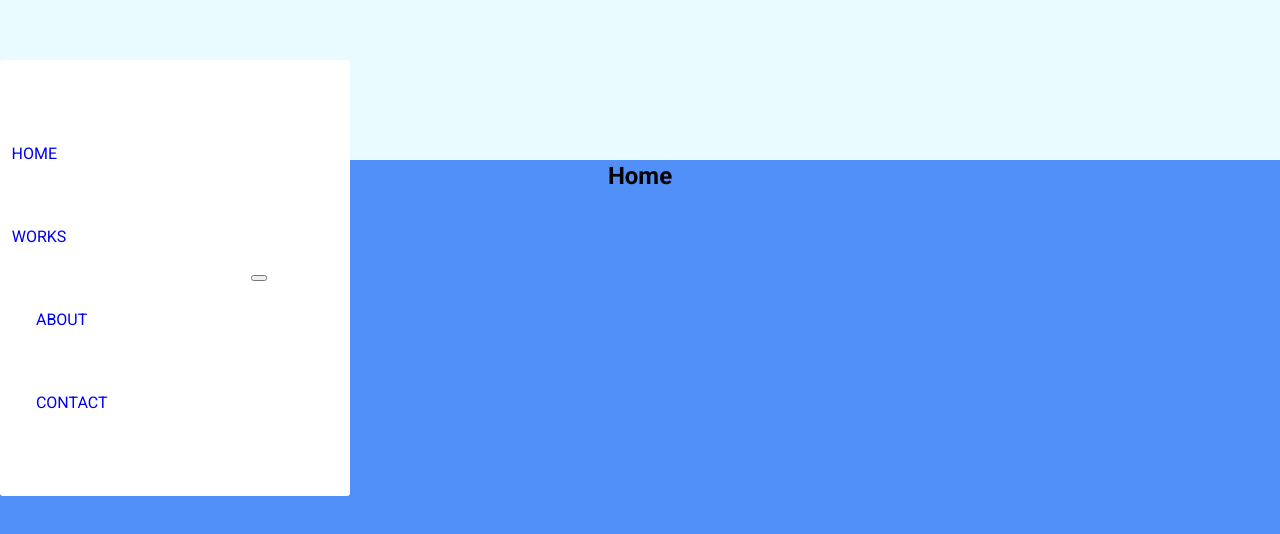
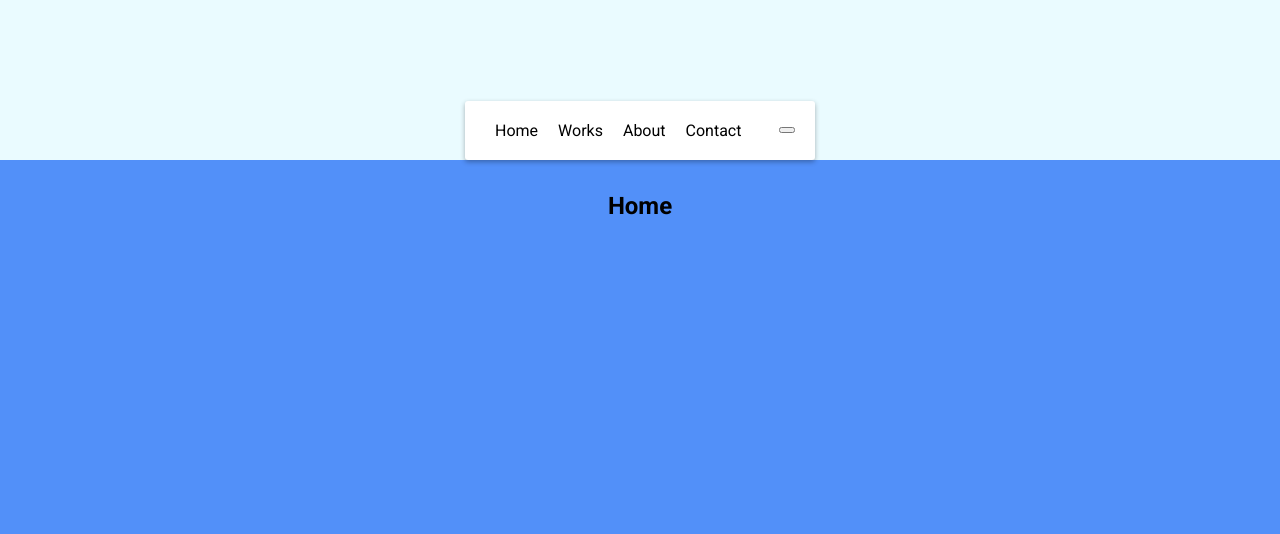
Before and after one commit to Inna-Mykytiuk/50, a website: page animatedNavigation.html in a window 1280 px wide. Shown: the part 240-774 px from the top of the page. Drawn offline with Linux system fonts and the light colour scheme.

Commit message:
add style

```diff
--- a/Sass/layouts/_animated-navigation.scss
+++ b/Sass/layouts/_animated-navigation.scss
@@ -12,7 +12,7 @@
     background-image: linear-gradient(to bottom, #eafbff 0%, #eafbff 50%, #5290f9 50%, #5290f9 100%);
 }
 
-nav {
+.nav-anim {
     display: flex;
     justify-content: center;
     align-items: center;
@@ -20,8 +20,39 @@ nav {
     width: 80px;
     padding: 20px;
     border-radius: 3px;
+    box-shadow: 0 2px 5px rgba(0, 0, 0, 0.3);
+    transition: width 0.6s linear;
 }
 
-nav.active {
+.nav-anim.active {
     width: 350px;
 }
+
+.anim__list {
+    display: flex;
+    padding: 0;
+    margin: 0;
+    width: 0;
+    transition: width 0.6s linear;
+}
+
+.nav-anim.active .anim__list {
+    width: 100%;
+}
+
+.anim__list li {
+    transform: rotateY(0deg);
+    opacity: 0;
+    transition: transform 0.6s linear, opacity 0.6s linear;
+}
+
+.nav-anim.active .anim__list li {
+    opacity: 1;
+    transform: rotateY(360deg);
+}
+
+.anim__link {
+    position: relative;
+    color: #000;
+    margin: 0 10px;
+}
--- a/animatedNavigation.html
+++ b/animatedNavigation.html
@@ -16,18 +16,18 @@
 </head>
 
 <body class="anima">
-    <nav class="active" id="nav">
-        <ul>
-            <li><a href="#">Home</a></li>
-            <li><a href="#">Works</a></li>
-            <li><a href="#">About</a></li>
-            <li><a href="#">Contact</a></li>
+    <div class="nav-anim active" id="nav-anim">
+        <ul class="anim__list">
+            <li><a href="#" class="anim__link">Home</a></li>
+            <li><a href="#" class="anim__link">Works</a></li>
+            <li><a href="#" class="anim__link">About</a></li>
+            <li><a href="#" class="anim__link">Contact</a></li>
         </ul>
         <button class="icon" id="toggle">
             <div class="line line1"></div>
             <div class="line line2"></div>
         </button>
-    </nav>
+    </div>
 
 
 
```
Also changed, not shown: css/main.css, css/main.min.css, 2 other files.
